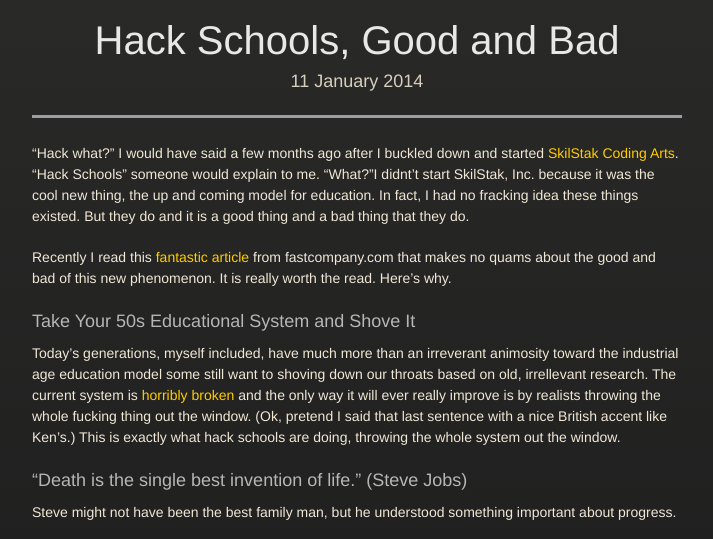
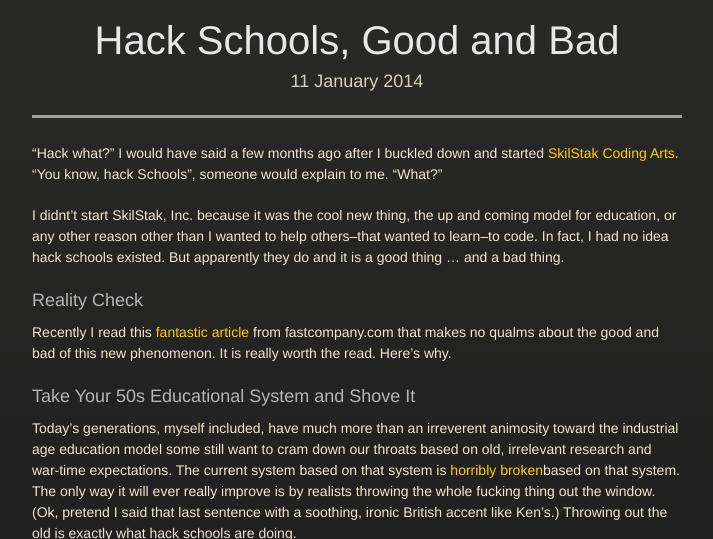
Before and after one commit to robmuh/robmuh.github.com, a Jekyll site: the page built from _posts/2014-01-11-hack-schools-good-and-bad.markdown, in a window 1280 px wide and 900 px high, cut to the strip 68-607 px from the top of the window. Shown: the whole strip, without its empty margins (283-996 px from the left). Built offline with Jekyll 4.4.1, drawn with Linux system fonts in a browser that asks for light colours; nearby versions of some CDN libraries; some web fonts are replaced; grey boxes are pictures that could not be loaded.

Commit message:
more iframe fixes

```diff
--- a/_posts/2014-01-11-hack-schools-good-and-bad.markdown
+++ b/_posts/2014-01-11-hack-schools-good-and-bad.markdown
@@ -4,40 +4,46 @@
 ---
 
 "Hack what?" I would have said a few months ago after I buckled
-down and started [SkilStak Coding Arts][]. "Hack Schools" someone
-would explain to me. "What?"I didnt't start SkilStak, Inc. because it was the cool new thing,
-the up and coming model for education. In fact, I had no fracking
-idea these things existed. But they do and it is a good thing and
-a bad thing that they do.
+down and started [SkilStak Coding Arts][]. "You know, hack Schools",
+someone would explain to me. "What?"
+
+I didnt't start SkilStak, Inc. because it was the cool new thing,
+the up and coming model for education, or any other reason other than
+I wanted to help others--that wanted to learn--to code. In fact, I had
+no idea hack schools existed. But apparently they do and it is a good
+thing ... and a bad thing.
+
+### Reality Check
 
 Recently I read this [fantastic article][] from fastcompany.com that
-makes no quams about the good and bad of this new phenomenon. It is
+makes no qualms about the good and bad of this new phenomenon. It is
 really worth the read. Here's why.
 
 ### Take Your 50s Educational System and Shove It
 
-Today's generations, myself included, have much more than an irreverant
+Today's generations, myself included, have much more than an irreverent
 animosity toward the industrial age education model some still want to
-shoving down our throats based on old, irrellevant research. The current
-system is [horribly broken][] and the only way
-it will ever really improve is by realists throwing the whole fucking
-thing out the window. (Ok, pretend I said that last sentence with
-a nice British accent like Ken's.) This is exactly what hack schools
-are doing, throwing the whole system out the window.
+cram down our throats based on old, irrelevant research and war-time
+expectations. The current
+system based on that system is [horribly broken][]based on that system.
+The only way it will ever really improve is by realists throwing the
+whole fucking thing out the window. (Ok, pretend I said that last sentence with
+a soothing, ironic British accent like Ken's.) Throwing out the old is exactly
+what hack schools are doing.
 
 ### "Death is the single best invention of life." (Steve Jobs)
 
 Steve might not have been the best family man, but he understood
 something important about progress.
 
-<p><iframe width="420" height="315" src="http://www.youtube.com/embed/-578Q4rb6wM" frameborder="0" allowfullscreen="allowfullscreen">buggy maruku</iframe></p>
+<p><iframe width="420" height="315" src="http://www.youtube.com/embed/-578Q4rb6wM" frameborder="0" allowfullscreen="allowfullscreen">&nbsp;</iframe></p>
 
 It is just too hard to rid oneself of old scripts, let alone an entire
 system conceived by an industrial age of war. The current system ain't
 dead yet, but the explosion of "hack schools" just might be signally
 the end, or at least an evolution.
 
-### But wait ...
+### But wait &hellip;
 
 A lot of these hack schools just suck. The greatest fear of the
 establishment, and the foundation of failed programs like "No Child
```
